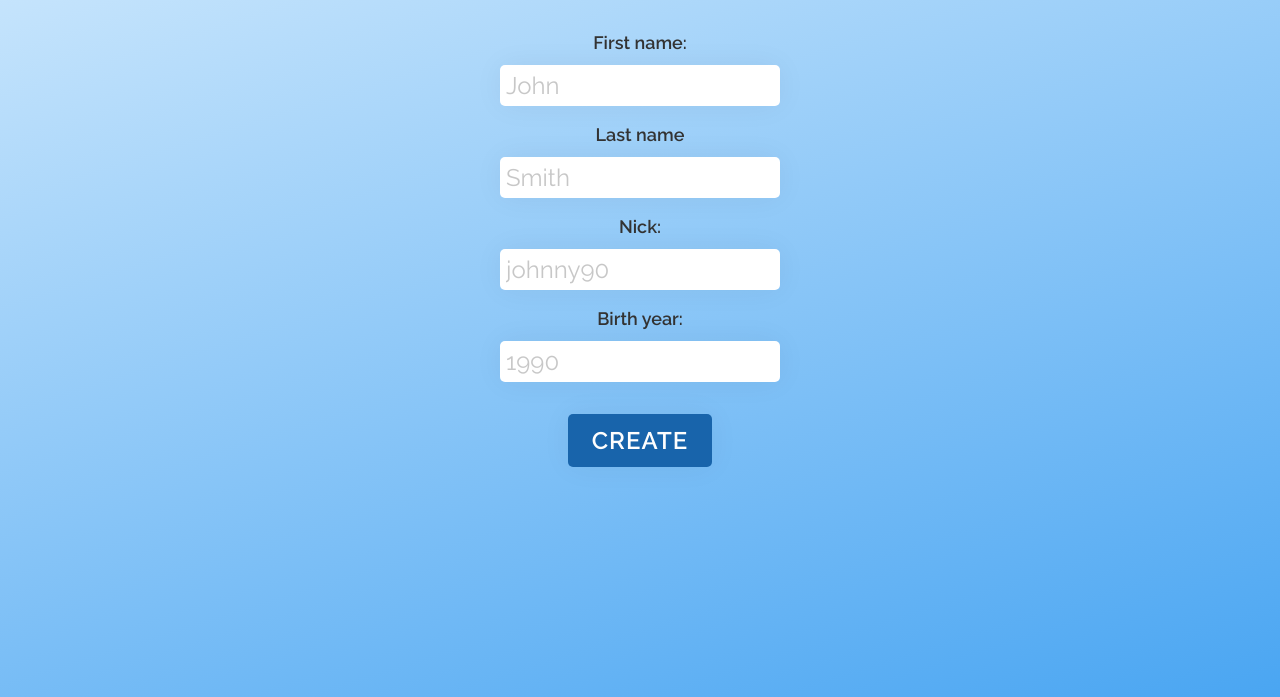
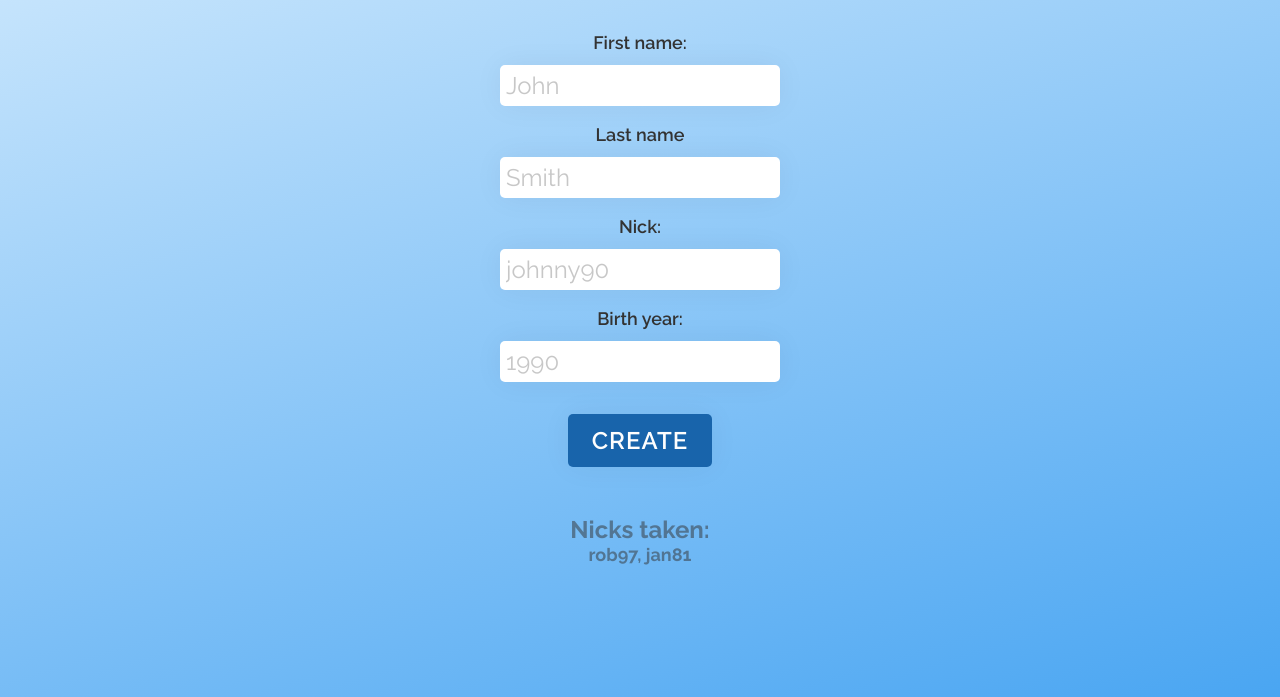
Before and after one commit to RobFrontend/CreateUser, a plain HTML site: page createUser/index.html in a window 1280 px wide. Shown: the part 103-800 px from the top of the page. Drawn offline with Linux system fonts and the light colour scheme.

Commit message:
Add files via upload

```diff
--- a/createUser/index.html
+++ b/createUser/index.html
@@ -29,6 +29,10 @@
         <input class="birthYear" type="value" placeholder="1990" />
       </div>
       <input class="submit" type="submit" value="Create" />
+      <div class="taken">
+        <h2>Nicks taken:</h2>
+        <h3></h3>
+      </div>
     </div>
   </body>
 </html>
--- a/createUser/script.js
+++ b/createUser/script.js
@@ -24,6 +24,7 @@ const lNameInput = document.querySelector(".lastName");
 const nickInput = document.querySelector(".nick");
 const birthYearInput = document.querySelector(".birthYear");
 const submit = document.querySelector(".submit");
+const taken = document.querySelector(".taken");
 
 // Create User with webpage
 const createUser = function () {
@@ -40,12 +41,15 @@ const createUser = function () {
     );
     alert(`User created`);
   }
+  h3.textContent = Users.map((user) => ` ${user.nick}`);
   console.log(Users);
   // reset input
   nickInput.value = "";
   fNameInput.value = "";
   lNameInput.value = "";
   birthYearInput.value = "";
+  taken.style.opacity = 1;
+  setTimeout(() => (taken.style.opacity = 0.5), 1500);
 };
 
 // Listener
@@ -53,3 +57,8 @@ submit.addEventListener("click", createUser);
 
 // Find User
 const findUser = (findnick) => Users.find(({ nick }) => nick === findnick);
+
+// Taken nicks
+const h3 = document.querySelector("h3");
+
+h3.textContent = Users.map((user) => ` ${user.nick}`);
--- a/createUser/style.css
+++ b/createUser/style.css
@@ -77,3 +77,16 @@ input {
   box-shadow: 0 0 0 0.5rem #1c7ed6;
   border-radius: 5px;
 }
+
+.taken {
+  transition: all 0.5s;
+  margin-top: 4.8rem;
+  opacity: 0.5;
+}
+
+h2 {
+  font-size: 2.4rem;
+}
+h3 {
+  font-size: 1.8rem;
+}
```
